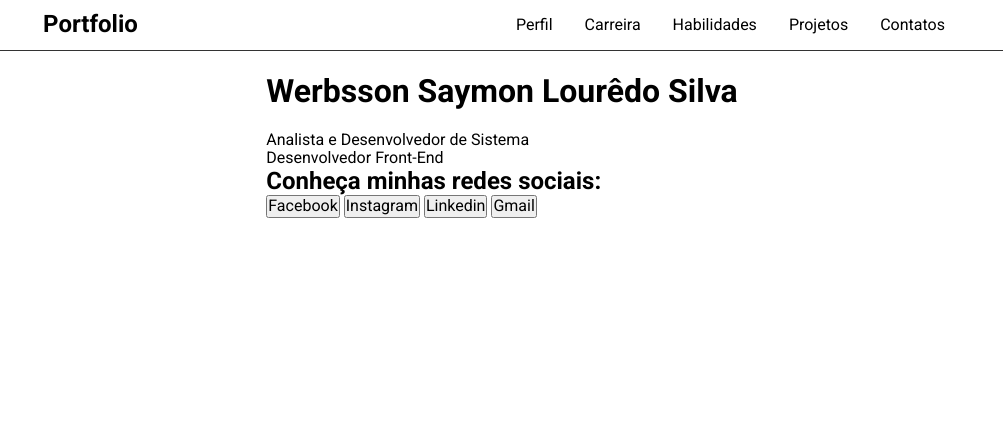
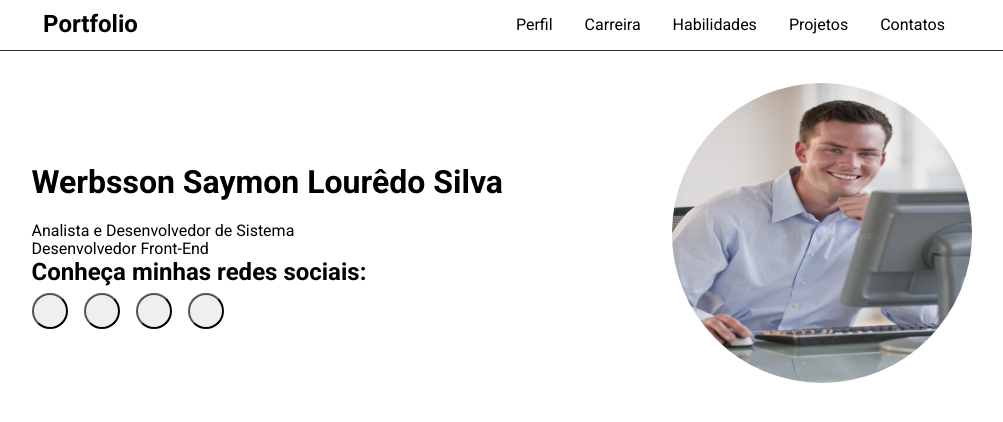
Before and after one commit to WerbssonSaymon/portfolio, a plain HTML site: page index.html in a window 1280 px wide. Shown: the whole page, without its empty margins (138-1141 px from the left). Drawn offline with Linux system fonts and the light colour scheme.

Commit message:
:lipstick: feat: Estilização inicial da Seção de perfil

```diff
--- a/index.html
+++ b/index.html
@@ -27,18 +27,18 @@
             <h1>Werbsson Saymon Lourêdo Silva</h1>
             <p>Analista e Desenvolvedor de Sistema</p>
             <p>Desenvolvedor Front-End</p>
-            <div class="profile__navegation">
+            <div class="profile__menu">
                 <h2>Conheça minhas redes sociais:</h2>
-                <nav>
-                    <button class="profile__item"><a class="profile__link">Facebook</a></button>
-                    <button class="profile__item"><a class="profile__link">Instagram</a></button>
-                    <button class="profile__item"><a class="profile__link">Linkedin</a></button>
-                    <button class="profile__item"><a class="profile__link">Gmail</a></button>
+                <nav class="profile__navegation">
+                    <button class="profile__item"><a class="profile__link"></a></button>
+                    <button class="profile__item"><a class="profile__link"></a></button>
+                    <button class="profile__item"><a class="profile__link"></a></button>
+                    <button class="profile__item"><a class="profile__link"></a></button>
                 </nav>
             </div>
         </div>
         <div class="profile__image">
-            <img>
+            <img src="src/assets/homem-no-computador.jpg" alt="imagem de homem em um computador">
         </div>
     </section>
 </body>
--- a/src/styles/main.css
+++ b/src/styles/main.css
@@ -33,7 +33,33 @@ body {
     font-size: 1.5rem;
 }
 
-.menu__item {
+.menu__item, .profile__item {
     padding: 1rem;
     cursor: pointer;
 }
+
+.container__profile {
+    width: 100vw;
+    display: flex;
+    align-items: center;
+    justify-content: space-evenly;
+    flex-direction: row;
+    margin-top: 2rem;
+}
+
+.profile__navegation {
+    display: flex;
+    align-items: center;
+    justify-content: flex-start;
+}
+
+.profile__item {
+    margin: 0.4rem 1rem 0 0;
+    border-radius: 50%;
+}
+
+.profile__image > img {
+    width: 300px;
+    height: 300px;
+    border-radius: 50%;
+}
```
